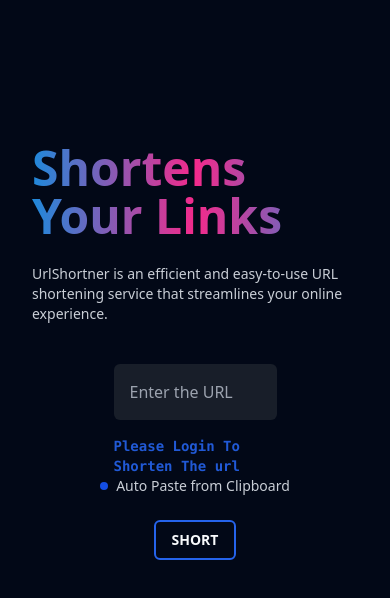
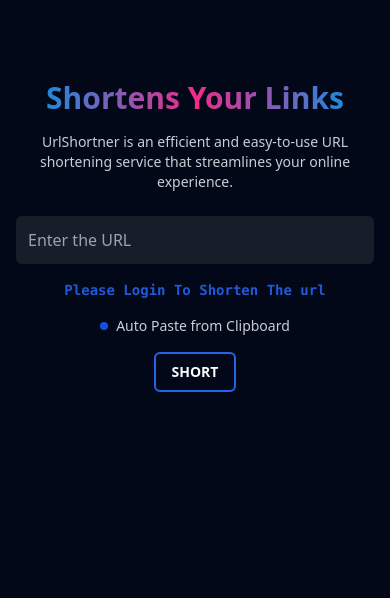
Before and after one commit to akashbhardwaj23/UrlShortner, a Next.js app in the folder urlshortnerclient/: page /components/home in a window 390 px wide. Shown: the top 598 px of the page. Built offline with nearby package versions, Linux system fonts and the light colour scheme; no server answers.

Commit message:
Made homepage responsive

```diff
--- a/urlshortnerclient/src/pages/components/home.tsx
+++ b/urlshortnerclient/src/pages/components/home.tsx
@@ -23,14 +23,10 @@
         shortCode,
       });
 
-      // For next js Only
-
       setError(false);
       setLoading(false);
       setShortUrl(result.data.message);
       console.log(result.data.message);
-
-      // Thats it
     } catch (error) {
       setLoading(false);
       setError(true);
@@ -60,7 +56,6 @@
         result.json().then((data): any => {
           setShortCode(data.shortCode);
         });
-        // // setShortCode(result);
       } catch (error) {
         console.log(error);
       }
@@ -76,21 +71,21 @@
   if (loading)
     return (
       <div className="flex items-center justify-center p-20">
-    <div className="relative">
-        <div className="h-32 w-32 rounded-full border-t-8 border-b-8 border-gray-200"></div>
-        <div className="absolute top-0 left-0 h-32 w-32 rounded-full border-t-8 border-b-8 border-blue-500 animate-spin">
+        <div className="relative">
+          <div className="h-24 w-24 md:h-32 md:w-32 rounded-full border-t-8 border-b-8 border-gray-200"></div>
+          <div className="absolute top-0 left-0 h-24 w-24 md:h-32 md:w-32 rounded-full border-t-8 border-b-8 border-blue-500 animate-spin">
+          </div>
         </div>
-    </div>
-</div>
+      </div>
     );
 
   return (
-    <div className="p-8 pt-36 min-h-full flex flex-col justify-start items-center h-full overflow-x-hidden">
-      <h1 className="text-5xl mb-6 text-transparent bg-clip-text bg-gradient-to-r from-[#1F89DB] via-[#F42A8B] to-[#1F89DB] font-bold">
+    <div className="p-4 md:p-8 pt-20 md:pt-36 min-h-full flex flex-col justify-start items-center h-full overflow-x-hidden">
+      <h1 className="text-3xl md:text-5xl mb-4 md:mb-6 text-center text-transparent bg-clip-text bg-gradient-to-r from-[#1F89DB] via-[#F42A8B] to-[#1F89DB] font-bold">
         Shortens Your Links
       </h1>
 
-      <h2 className="text-sm text-[#C9CED6] mb-10 text-wrap">
+      <h2 className="text-sm text-[#C9CED6] mb-6 md:mb-10 text-center max-w-md md:max-w-xl">
         UrlShortner is an efficient and easy-to-use URL shortening service that
         streamlines your online experience.
       </h2>
@@ -99,34 +94,35 @@
         type="text"
         readOnly={session.data ? false : true}
         placeholder="Enter the URL"
-        className="p-4 w-1/2 text-white bg-[#181E29] mb-4 rounded-md focus:outline focus:outline-[3px] focus:outline-orange-600"
+        className="p-3 md:p-4 w-full md:w-3/4 lg:w-1/2 text-white bg-[#181E29] mb-4 rounded-md focus:outline focus:outline-[3px] focus:outline-orange-600"
         onChange={(e) => setUrl(e.target.value)}
       />
 
       {
         !session.data && (
-          <div className="w-1/2 font-mono text-sm font-bold text-blue-600/90">
-          Please Login To Shorten The url
-        </div>
+          <div className="w-full md:w-3/4 lg:w-1/2 font-mono text-sm font-bold text-blue-600/90 text-center mb-4">
+            Please Login To Shorten The url
+          </div>
         )
       }
 
-      <div className="flex items-center">
+      <div className="flex items-center mb-4">
         <div className="h-2 w-2 bg-[#144EE3] rounded-full mr-2"></div>
-
         <div className="text-sm text-[#C9CED6]">Auto Paste from Clipboard</div>
       </div>
+
       <Button
         variant={"ghost"}
-        className="border-2 border-blue-600 border-solid mt-6 font-semibold"
+        className="border-2 border-blue-600 border-solid mb-6 font-semibold"
         onClick={getData}
       >
         SHORT
       </Button>
+
       {shortUrl && (
-        <div className="mt-8 bg-white p-4 pr-6 flex items-center rounded-sm">
-          <p className="text-2xl text-black mr-4">{shortUrl}</p>
-          <Button variant={"secondary"} onClick={handleCopy}>
+        <div className="mt-4 bg-white p-3 md:p-4 pr-4 md:pr-6 flex items-center justify-between rounded-sm w-full md:w-3/4 lg:w-1/2">
+          <p className="text-lg md:text-2xl text-black truncate mr-2">{shortUrl}</p>
+          <Button variant={"secondary"} onClick={handleCopy} className="flex-shrink-0">
             {changeIcon ? (
               <svg
                 xmlns="http://www.w3.org/2000/svg"
@@ -134,11 +130,11 @@
                 viewBox="0 0 24 24"
                 strokeWidth="1.5"
                 stroke="currentColor"
-                className="w-6 h-6"
+                className="w-5 h-5 md:w-6 md:h-6"
               >
                 <path
-                  stroke-linecap="round"
-                  stroke-linejoin="round"
+                  strokeLinecap="round"
+                  strokeLinejoin="round"
                   d="m4.5 12.75 6 6 9-13.5"
                 />
               </svg>
@@ -149,11 +145,11 @@
                 viewBox="0 0 24 24"
                 strokeWidth="1.5"
                 stroke="currentColor"
-                className="w-6 h-6"
+                className="w-5 h-5 md:w-6 md:h-6"
               >
                 <path
-                  stroke-linecap="round"
-                  stroke-linejoin="round"
+                  strokeLinecap="round"
+                  strokeLinejoin="round"
                   d="M15.75 17.25v3.375c0 .621-.504 1.125-1.125 1.125h-9.75a1.125 1.125 0 0 1-1.125-1.125V7.875c0-.621.504-1.125 1.125-1.125H6.75a9.06 9.06 0 0 1 1.5.124m7.5 10.376h3.375c.621 0 1.125-.504 1.125-1.125V11.25c0-4.46-3.243-8.161-7.5-8.876a9.06 9.06 0 0 0-1.5-.124H9.375c-.621 0-1.125.504-1.125 1.125v3.5m7.5 10.375H9.375a1.125 1.125 0 0 1-1.125-1.125v-9.25m12 6.625v-1.875a3.375 3.375 0 0 0-3.375-3.375h-1.5a1.125 1.125 0 0 1-1.125-1.125v-1.5a3.375 3.375 0 0 0-3.375-3.375H9.75"
                 />
               </svg>
```
